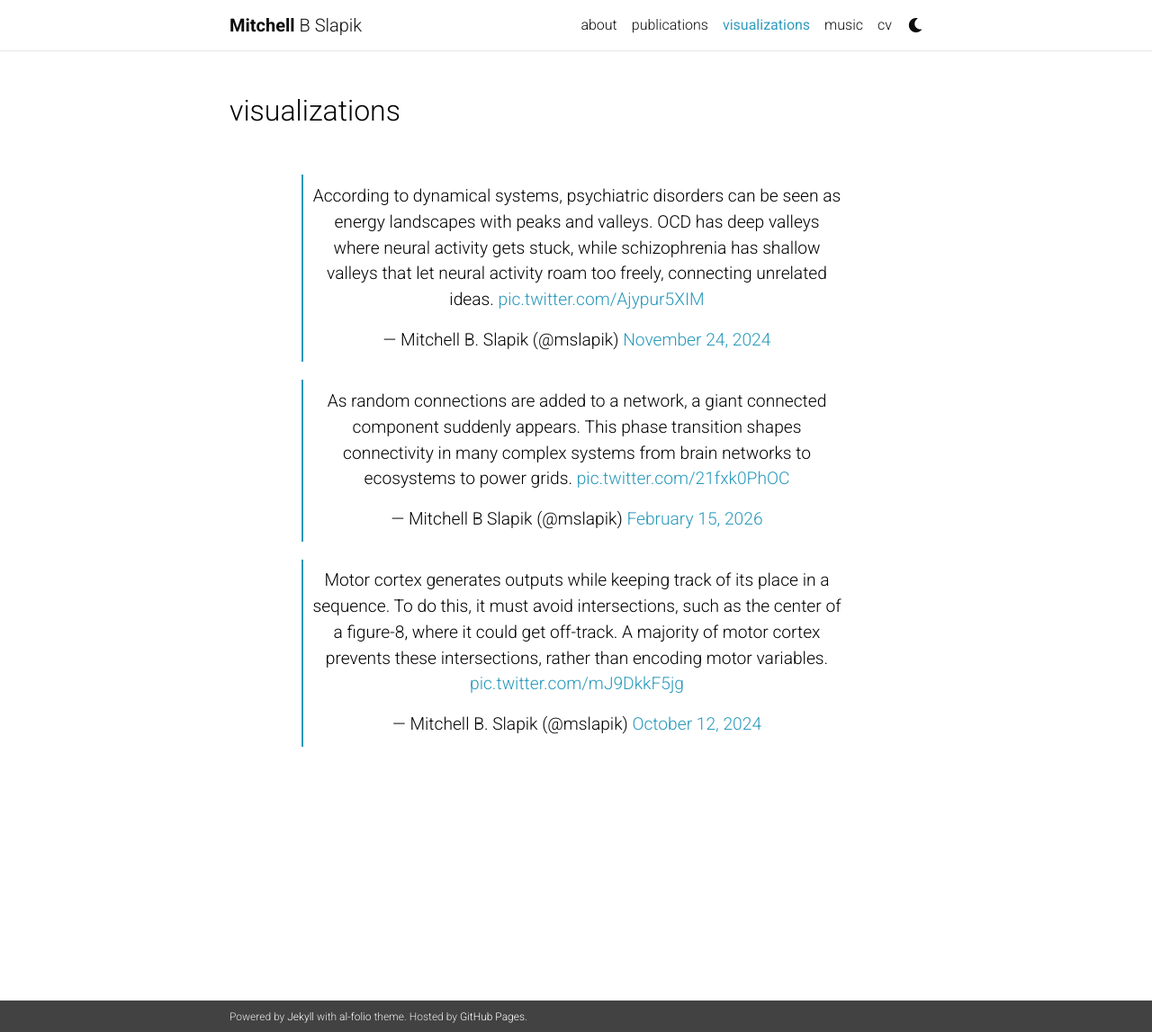
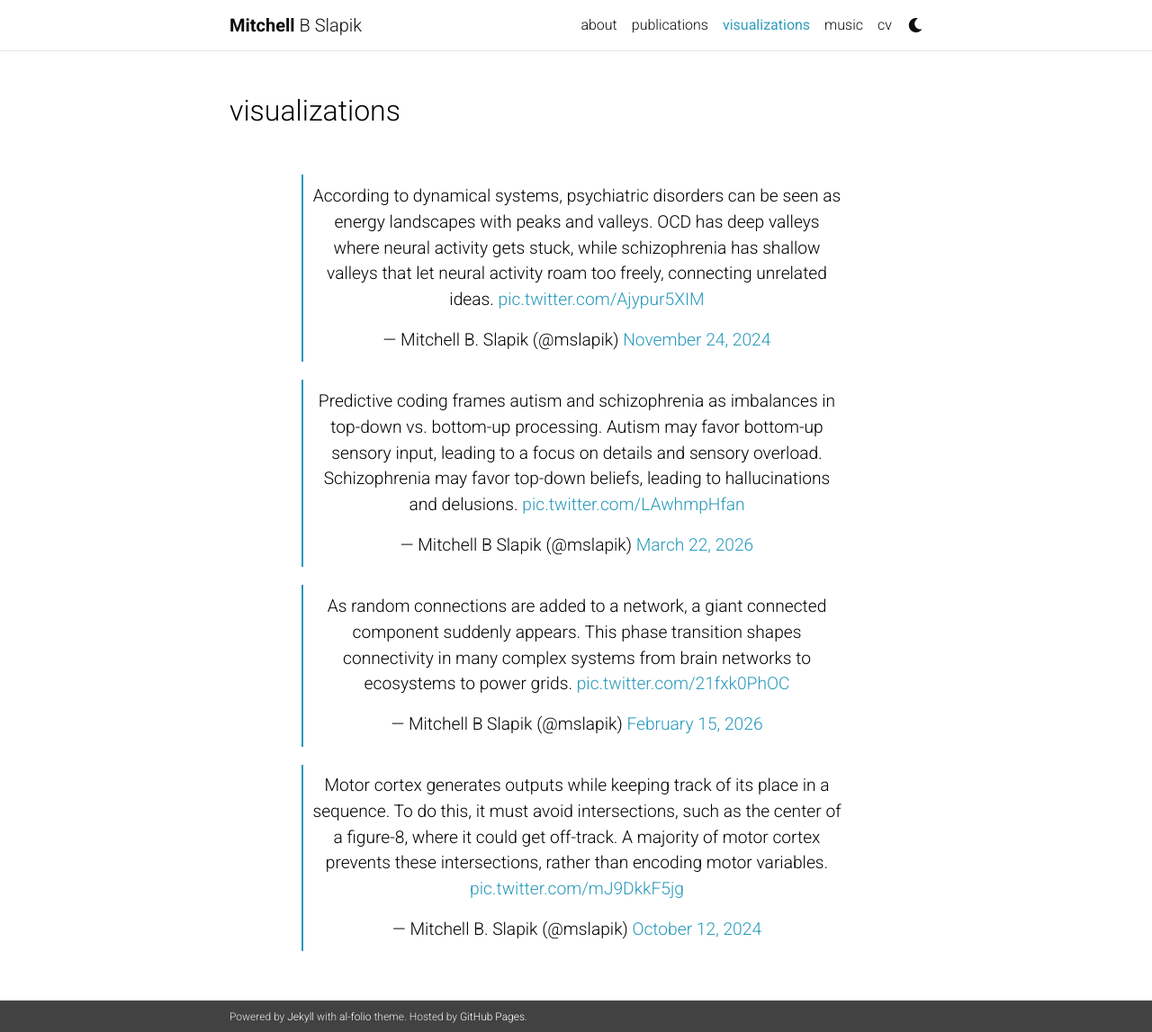
Before and after one commit to mitchellslapik/mitchellslapik.github.io, a Jekyll site: the page built from _pages/visualizations.md, in a window 1280 px wide and 1147 px high. Shown: the whole window at 90% size. Built offline with Jekyll 4.4.1, drawn with Linux system fonts in a browser that asks for light colours; comment, search, counter and statistics services are not loaded; a style sheet for code colours, icons or effects is not loaded.

Commit message:
Update visualizations.md

```diff
--- a/_pages/visualizations.md
+++ b/_pages/visualizations.md
@@ -19,6 +19,8 @@ horizontal: false
     — Mitchell B. Slapik (@mslapik)
     <a href="https://twitter.com/mslapik/status/1860522739234132296">November 24, 2024</a>
   </blockquote>
+
+<blockquote class="twitter-tweet"><p lang="en" dir="ltr">Predictive coding frames autism and schizophrenia as imbalances in top-down vs. bottom-up processing. Autism may favor bottom-up sensory input, leading to a focus on details and sensory overload. Schizophrenia may favor top-down beliefs, leading to hallucinations and delusions. <a href="https://t.co/LAwhmpHfan">pic.twitter.com/LAwhmpHfan</a></p>&mdash; Mitchell B Slapik (@mslapik) <a href="https://twitter.com/mslapik/status/2035510203328733429?ref_src=twsrc%5Etfw">March 22, 2026</a></blockquote> <script async src="https://platform.twitter.com/widgets.js" charset="utf-8"></script>
 
   <blockquote class="twitter-tweet"><p lang="en" dir="ltr">As random connections are added to a network, a giant connected component suddenly appears. This phase transition shapes connectivity in many complex systems from brain networks to ecosystems to power grids. <a href="https://t.co/21fxk0PhOC">pic.twitter.com/21fxk0PhOC</a></p>&mdash; Mitchell B Slapik (@mslapik) <a href="https://twitter.com/mslapik/status/2023117344281600048?ref_src=twsrc%5Etfw">February 15, 2026</a></blockquote> <script async src="https://platform.twitter.com/widgets.js" charset="utf-8"></script>
 
```
